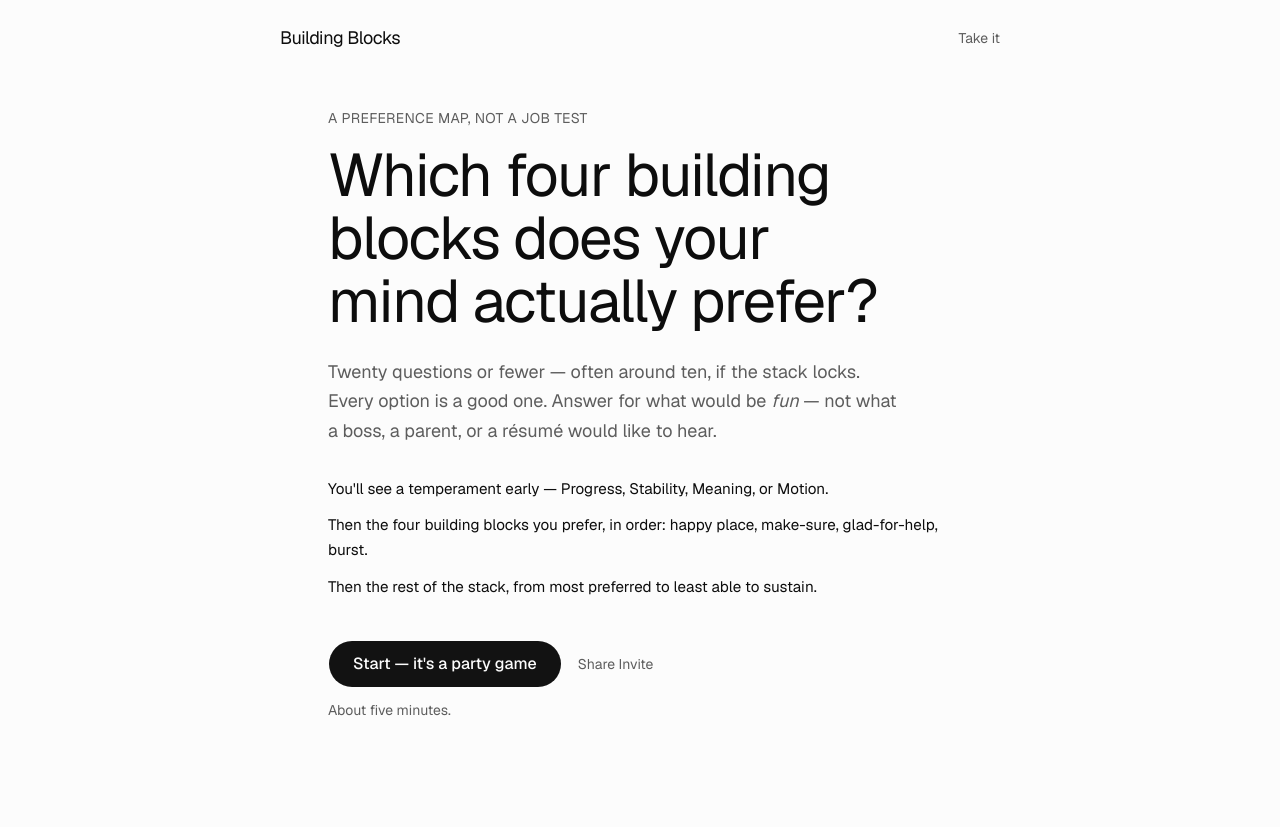
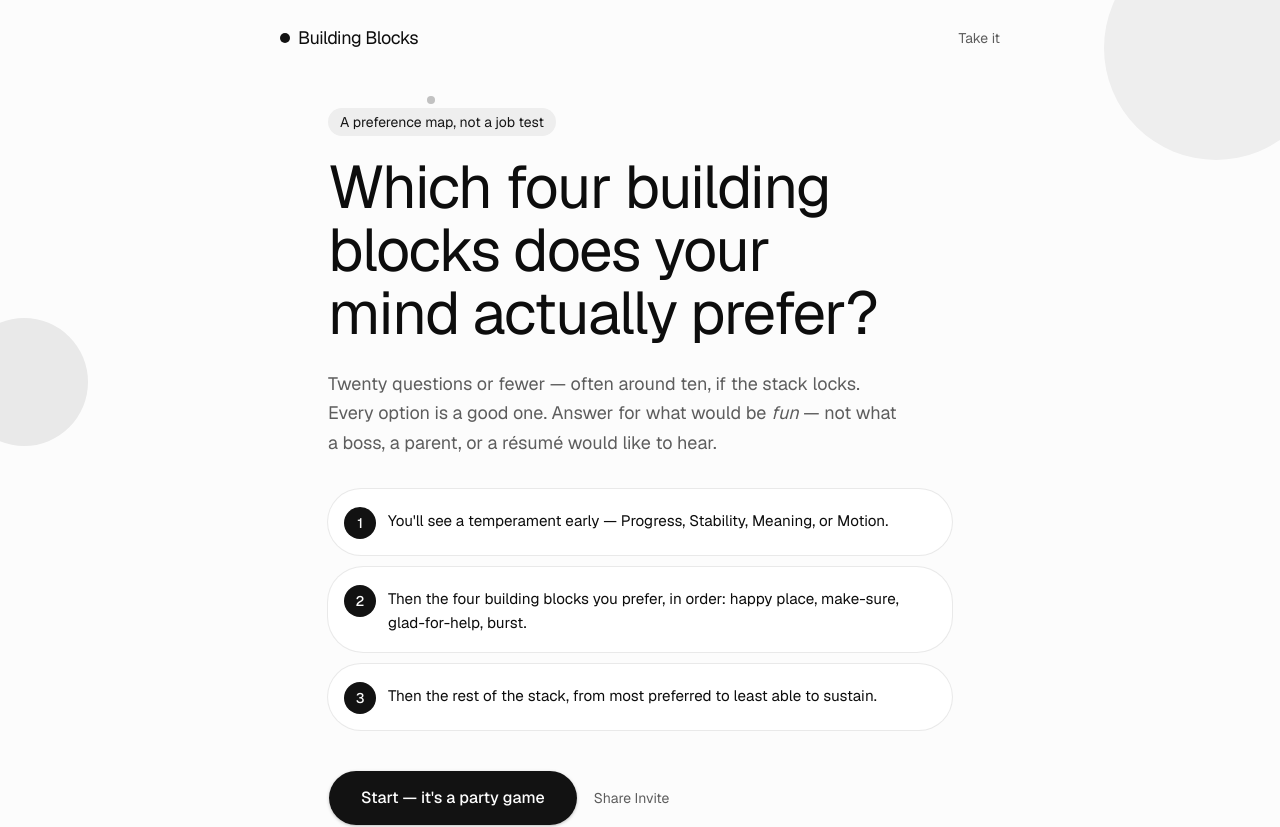
Before and after one commit to ezjarowi/building-blocks, a Next.js app: page / in a window 1280 px wide. Shown: the top 827 px of the page. Built offline with nearby package versions, Linux system fonts and the light colour scheme.

Commit message:
Make the UI rounder and more game-like, without changing copy
Pills, tiles, and a chunkier progress bar instead of a report layout.

```diff
--- a/src/app/globals.css
+++ b/src/app/globals.css
@@ -73,7 +73,7 @@
   --border: oklch(0.9 0 0);
   --input: oklch(0.9 0 0);
   --ring: oklch(0.4 0 0);
-  --radius: 0.35rem;
+  --radius: 1rem;
   --font-heading: "Geist", "Geist Fallback", ui-sans-serif, system-ui, sans-serif;
 }
 
@@ -238,6 +238,9 @@
   body {
     @apply bg-background text-foreground;
   }
+  button:not(:disabled) {
+    @apply cursor-pointer;
+  }
   h1,
   h2,
   h3,
--- a/src/app/page.tsx
+++ b/src/app/page.tsx
@@ -3,15 +3,30 @@
 import { ShareInviteOpen } from "@/components/invite-modal";
 import { Button } from "@/components/ui/button";
 
+const STEPS = [
+  "You'll see a temperament early — Progress, Stability, Meaning, or Motion.",
+  "Then the four building blocks you prefer, in order: happy place, make-sure, glad-for-help, burst.",
+  "Then the rest of the stack, from most preferred to least able to sustain.",
+];
+
 export default function Home() {
   return (
-    <div className="flex min-h-full flex-col">
+    <div className="relative flex min-h-full flex-col overflow-hidden">
+      <div
+        aria-hidden
+        className="pointer-events-none absolute inset-0 overflow-hidden"
+      >
+        <div className="absolute -top-16 -right-12 size-56 rounded-full bg-primary/6" />
+        <div className="absolute top-1/3 -left-10 size-32 rounded-full bg-primary/8" />
+        <div className="absolute right-16 bottom-24 size-4 rounded-full bg-primary/20" />
+        <div className="absolute top-24 left-1/3 size-2 rounded-full bg-primary/25" />
+      </div>
       <SiteHeader />
-      <main className="mx-auto flex w-full max-w-2xl flex-1 flex-col justify-center px-6 pb-24 pt-8">
-        <p className="text-sm tracking-wide text-muted-foreground uppercase">
+      <main className="relative mx-auto flex w-full max-w-2xl flex-1 flex-col justify-center px-6 pb-24 pt-8">
+        <p className="inline-flex w-fit rounded-full bg-secondary px-3 py-1 text-sm text-secondary-foreground">
           A preference map, not a job test
         </p>
-        <h1 className="font-heading mt-4 text-5xl leading-[1.05] tracking-tight text-balance sm:text-6xl">
+        <h1 className="font-heading mt-5 text-5xl leading-[1.05] tracking-tight text-balance sm:text-6xl">
           Which four building blocks does your mind actually prefer?
         </h1>
         <p className="mt-6 max-w-xl text-lg leading-relaxed text-pretty text-muted-foreground">
@@ -19,13 +34,25 @@
           Every option is a good one. Answer for what would be <em>fun</em> —
           not what a boss, a parent, or a résumé would like to hear.
         </p>
-        <ul className="mt-8 space-y-3 text-[0.95rem] leading-relaxed">
-          <li>You&apos;ll see a temperament early — Progress, Stability, Meaning, or Motion.</li>
-          <li>Then the four building blocks you prefer, in order: happy place, make-sure, glad-for-help, burst.</li>
-          <li>Then the rest of the stack, from most preferred to least able to sustain.</li>
-        </ul>
+        <div className="mt-8 grid gap-3">
+          {STEPS.map((step, i) => (
+            <div
+              key={step}
+              className="flex items-start gap-3 rounded-3xl bg-card px-4 py-4 ring-1 ring-foreground/8"
+            >
+              <span className="mt-0.5 flex size-8 shrink-0 items-center justify-center rounded-full bg-primary text-sm font-medium text-primary-foreground">
+                {i + 1}
+              </span>
+              <p className="pt-1 text-[0.95rem] leading-relaxed">{step}</p>
+            </div>
+          ))}
+        </div>
         <div className="mt-10 flex flex-wrap items-center gap-4">
-          <Button asChild size="lg" className="h-12 rounded-full px-6 text-base">
+          <Button
+            asChild
+            size="lg"
+            className="h-14 rounded-full px-8 text-base shadow-sm transition hover:-translate-y-0.5 hover:shadow-md"
+          >
             <StartCta />
           </Button>
           <ShareInviteOpen className="text-sm text-muted-foreground underline-offset-4 hover:text-foreground hover:underline">
--- a/src/components/assess-client.tsx
+++ b/src/components/assess-client.tsx
@@ -6,16 +6,15 @@
 import { clearDraft, readDraft, writeDraft } from "@/lib/draft";
 import { rememberTakeId } from "@/lib/my-takes";
 import { Button } from "@/components/ui/button";
-import { Card } from "@/components/ui/card";
 
 function Progress({ named, answered, total }: { named: boolean; answered: number; total: number }) {
   const done = (named ? 1 : 0) + answered;
   const max = 1 + Math.max(total, 8);
   const pct = Math.min(100, (done / max) * 100);
   return (
-    <div className="mb-8 h-1.5 overflow-hidden rounded-full bg-secondary">
+    <div className="mb-8 h-3 overflow-hidden rounded-full bg-secondary">
       <div
-        className="h-full rounded-full bg-primary transition-all"
+        className="h-full rounded-full bg-primary transition-all duration-300"
         style={{ width: `${pct}%` }}
       />
     </div>
@@ -199,7 +198,7 @@
             This one was made for you. No wrong answers.
           </p>
           <Button
-            className="mt-8 h-12 w-fit rounded-full px-6"
+            className="mt-8 h-14 w-fit rounded-full px-8"
             size="lg"
             onClick={() => {
               setNamed(true);
@@ -229,7 +228,7 @@
           So we remember who took it. No account.
         </p>
         <input
-          className="mt-8 h-12 w-full max-w-sm rounded-xl border border-input bg-card px-4 text-base outline-none ring-ring focus:ring-2"
+          className="mt-8 h-14 w-full max-w-sm rounded-full border border-input bg-card px-5 text-base outline-none ring-ring focus:ring-2"
           value={name}
           onChange={(e) => setName(e.target.value)}
           autoComplete="name"
@@ -237,7 +236,7 @@
         />
         <Button
           type="submit"
-          className="mt-6 h-12 w-fit rounded-full px-6"
+          className="mt-6 h-14 w-fit rounded-full px-8"
           size="lg"
           disabled={!name.trim()}
         >
@@ -262,7 +261,7 @@
       <div className="flex flex-1 flex-col py-4">
         <Progress named answered={state.answered} total={state.total} />
         <div className="flex flex-1 flex-col justify-center py-8">
-        <p className="text-sm tracking-wide text-muted-foreground uppercase">
+        <p className="inline-flex w-fit rounded-full bg-secondary px-3 py-1 text-sm text-secondary-foreground">
           A read so far
         </p>
         <h2 className="font-heading mt-4 text-4xl leading-tight text-balance">
@@ -332,11 +331,9 @@
             key={option.id}
             type="button"
             onClick={() => pick(option.id)}
-            className="text-left"
+            className="h-full rounded-3xl bg-card px-6 py-6 text-left text-base leading-relaxed ring-2 ring-foreground/8 transition hover:-translate-y-0.5 hover:shadow-sm hover:ring-foreground/25 active:translate-y-0"
           >
-            <Card className="h-full px-5 py-5 ring-foreground/10 transition hover:ring-primary/40">
-              <p className="text-base leading-relaxed">{option.label}</p>
-            </Card>
+            {option.label}
           </button>
         ))}
       </div>
--- a/src/components/result-view.tsx
+++ b/src/components/result-view.tsx
@@ -34,10 +34,12 @@
   return (
     <div className="space-y-10 pb-8">
       <div>
-        <p className="text-sm tracking-wide text-muted-foreground uppercase">
+        <p className="inline-flex w-fit rounded-full bg-secondary px-3 py-1 text-sm text-secondary-foreground">
           {t.name} · {t.want}
         </p>
-        <h1 className="font-heading mt-3 text-5xl tracking-tight">{result.type}</h1>
+        <h1 className="font-heading mt-4 text-5xl tracking-tight sm:text-6xl">
+          {result.type}
+        </h1>
         {name ? (
           <p className="mt-2 text-muted-foreground">{name}</p>
         ) : null}
@@ -54,23 +56,27 @@
         ) : null}
       </div>
 
-      <section className="space-y-4">
-        <ol className="space-y-4">
+      <section className="grid gap-3 sm:grid-cols-2">
         {result.stack.slice(0, 4).map((id, i) => {
           const fn = FUNCTIONS[id as FunctionId];
           const role = ROLE_LABELS[i];
           return (
-              <li key={id}>
-                <p className="font-heading text-xl">
-                  {i + 1}. {id} · {fn.name}
+            <div
+              key={id}
+              className="rounded-3xl bg-card px-5 py-5 ring-1 ring-foreground/8"
+            >
+              <span className="flex size-8 items-center justify-center rounded-full bg-primary text-sm font-medium text-primary-foreground">
+                {i + 1}
+              </span>
+              <p className="font-heading mt-3 text-xl">
+                {id} · {fn.name}
               </p>
               <p className="mt-1 text-muted-foreground">
                 <span className="text-foreground">{role.name}.</span> {fn.want}
               </p>
-              </li>
+            </div>
           );
         })}
-        </ol>
       </section>
 
       <section className="space-y-4">
@@ -86,7 +92,7 @@
             return (
               <div
                 key={id}
-                className="flex items-start justify-between gap-4 rounded-xl bg-card px-4 py-3 ring-1 ring-foreground/10"
+                className="flex items-start justify-between gap-4 rounded-3xl bg-card px-4 py-3 ring-1 ring-foreground/8"
               >
                 <div>
                   <p className="font-medium">
@@ -125,10 +131,10 @@
       </section>
 
       <div className="flex flex-wrap gap-3 pt-4">
-        <Button asChild className="rounded-full" size="lg">
+        <Button asChild className="h-14 rounded-full px-8" size="lg">
           <Link href="/assess">Take it again</Link>
         </Button>
-        <Button asChild variant="outline" className="rounded-full" size="lg">
+        <Button asChild variant="outline" className="h-14 rounded-full px-8" size="lg">
           <Link href="/">Back home</Link>
         </Button>
       </div>
@@ -138,7 +144,7 @@
 
 function LoopCard({ title, body }: { title: string; body: string }) {
   return (
-    <Card className="px-5 py-5">
+    <Card className="rounded-3xl px-5 py-5">
       <p className="font-heading text-lg">{title}</p>
       <p className="mt-2 leading-relaxed text-muted-foreground">{body}</p>
     </Card>
--- a/src/components/site-header.tsx
+++ b/src/components/site-header.tsx
@@ -4,7 +4,8 @@
 export function SiteHeader({ quiet = false }: { quiet?: boolean }) {
   return (
     <header className="mx-auto flex w-full max-w-3xl items-center justify-between px-6 py-6">
-      <Link href="/" className="font-heading text-lg tracking-tight">
+      <Link href="/" className="font-heading flex items-center gap-2 text-lg tracking-tight">
+        <span className="size-2.5 rounded-full bg-primary" />
         Building Blocks
       </Link>
       {quiet ? (
```
Lines whose indentation alone changed are shown as unchanged.
